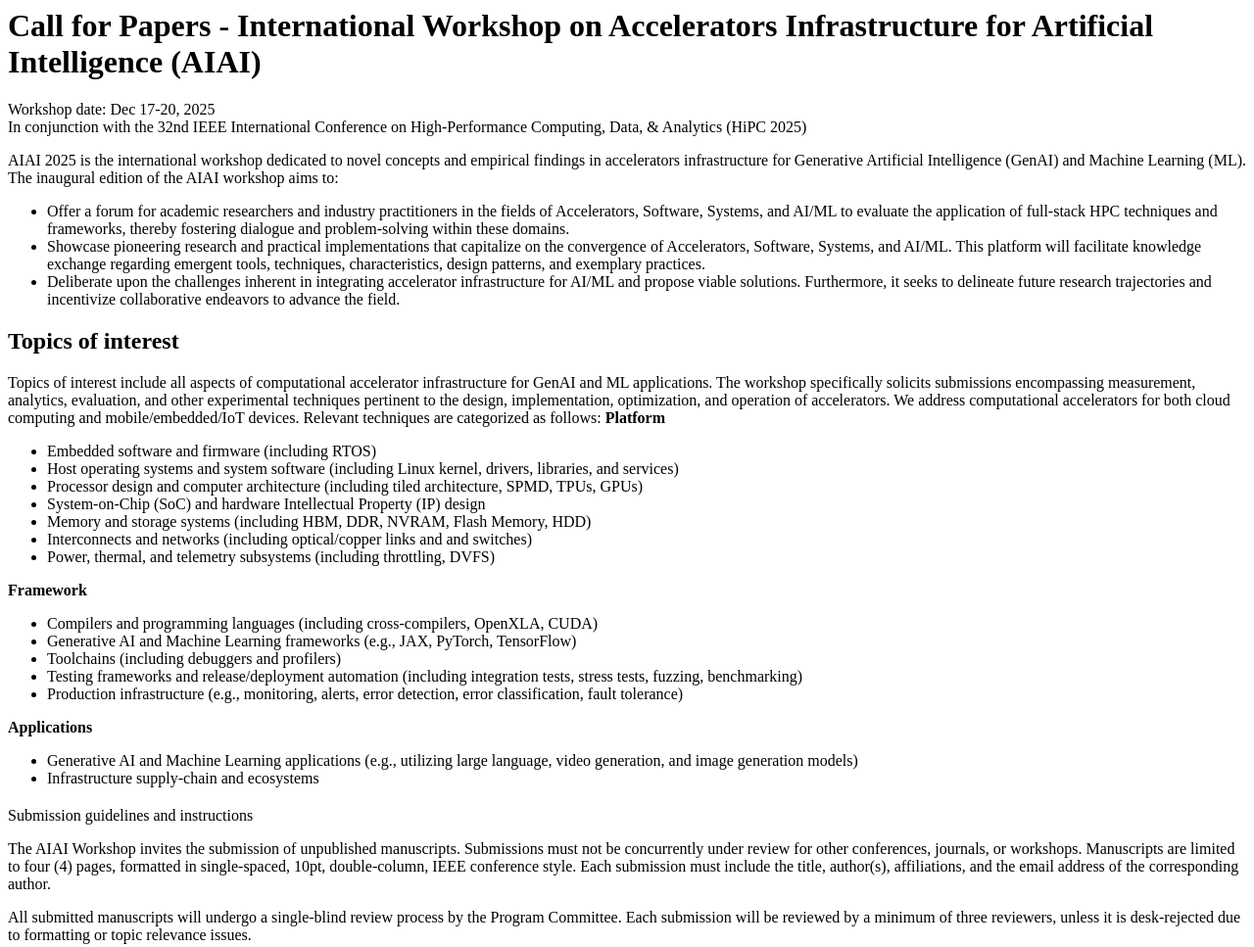
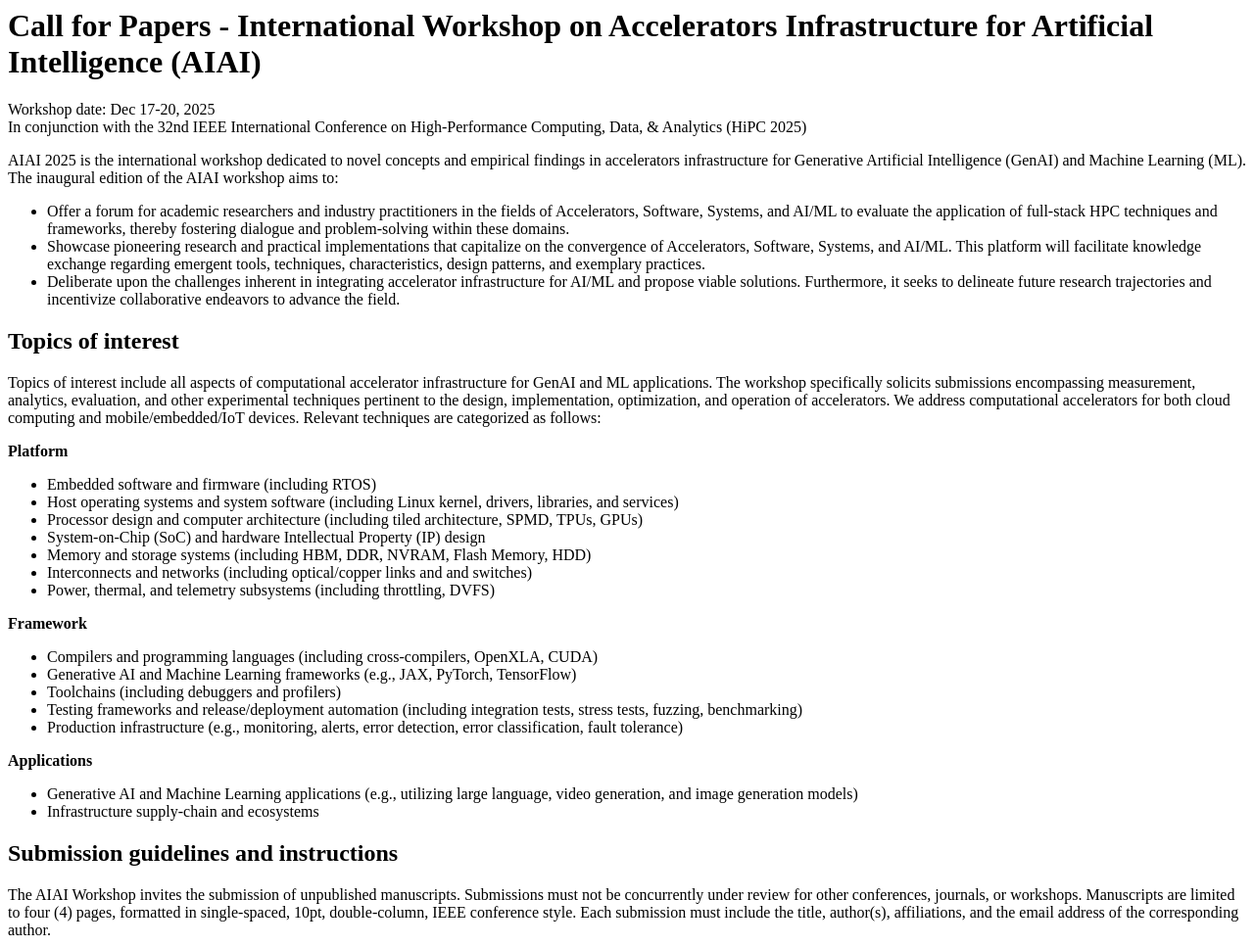
Before and after one commit to yimlab/aiai, a plain HTML site: page index.html in a window 1280 px wide. Shown: the top 967 px of the page at 98% size. Drawn offline with Linux system fonts and the light colour scheme.

Commit message:
Update index.html

```diff
--- a/index.html
+++ b/index.html
@@ -16,7 +16,7 @@
         </ul>
 
         <h2>Topics of interest</h2>
-        Topics of interest include all aspects of computational accelerator infrastructure for GenAI and ML applications. The workshop specifically solicits submissions encompassing measurement, analytics, evaluation, and other experimental techniques pertinent to the design, implementation, optimization, and operation of accelerators. We address computational accelerators for both cloud computing and mobile/embedded/IoT devices. Relevant techniques are categorized as follows:
+        <p>Topics of interest include all aspects of computational accelerator infrastructure for GenAI and ML applications. The workshop specifically solicits submissions encompassing measurement, analytics, evaluation, and other experimental techniques pertinent to the design, implementation, optimization, and operation of accelerators. We address computational accelerators for both cloud computing and mobile/embedded/IoT devices. Relevant techniques are categorized as follows:</p>
 
         <b>Platform</b><br>
         <ul>
@@ -44,7 +44,7 @@
             <li>Infrastructure supply-chain and ecosystems
         </ul>
 
-        <h2></h2>Submission guidelines and instructions</h2>
+        <h2>Submission guidelines and instructions</h2>
         <p>The AIAI Workshop invites the submission of unpublished manuscripts. Submissions must not be concurrently under review for other conferences, journals, or workshops. Manuscripts are limited to four (4) pages, formatted in single-spaced, 10pt, double-column, IEEE conference style. Each submission must include the title, author(s), affiliations, and the email address of the corresponding author.</p>
 
         <p>All submitted manuscripts will undergo a single-blind review process by the Program Committee. Each submission will be reviewed by a minimum of three reviewers, unless it is desk-rejected due to formatting or topic relevance issues.</p>
```
